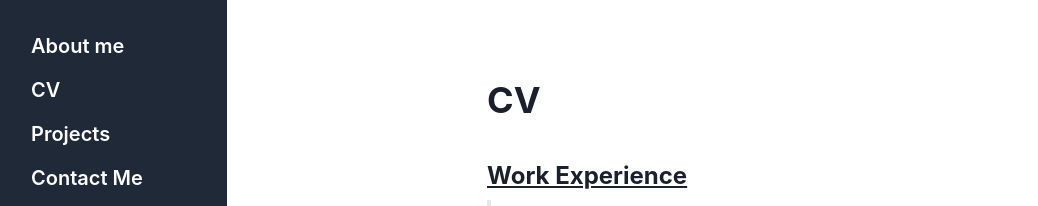
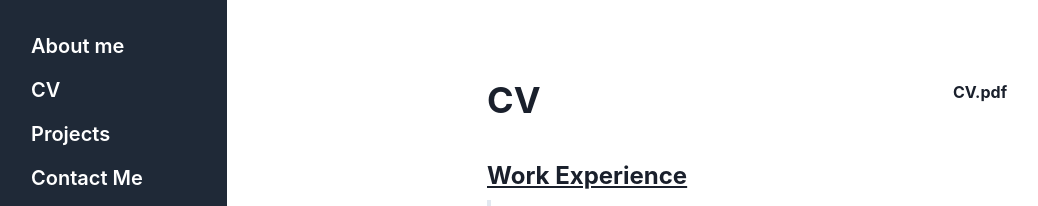
Before and after one commit to oskarnesheim/CV_page, a React (Vite) app: page /#/ in a window 1280 px wide. Both pictures are taken after a click on the element "CV". Shown: the top 206 px of the page, without its empty margins (13-1051 px from the left). Built offline with nearby package versions, Linux system fonts and the light colour scheme.

Commit message:
add: CV in pdf format

```diff
--- a/src/CV.tsx
+++ b/src/CV.tsx
@@ -11,7 +11,12 @@ import WorkItem from "./components/WorkItem";
 export default function CV() {
   return (
     <div className="w-1/2 m-auto mt-20">
-      <h1 className="mb-10 text-4xl font-bold">CV</h1>
+      <div className="flex flex-row justify-between">
+        <h1 className="mb-10 text-4xl font-bold">CV</h1>
+        <a href="oskar/CV_Oskar_Nesheim_online.pdf" target="_blank">
+          <p className="font-bold hover:underline">CV.pdf</p>
+        </a>
+      </div>
 
       <section>
         <h2 className="mb-2 text-2xl font-bold underline">Work Experience</h2>
```
Also changed, not shown: 2 other files (tests, documents, lock files or other folders).
